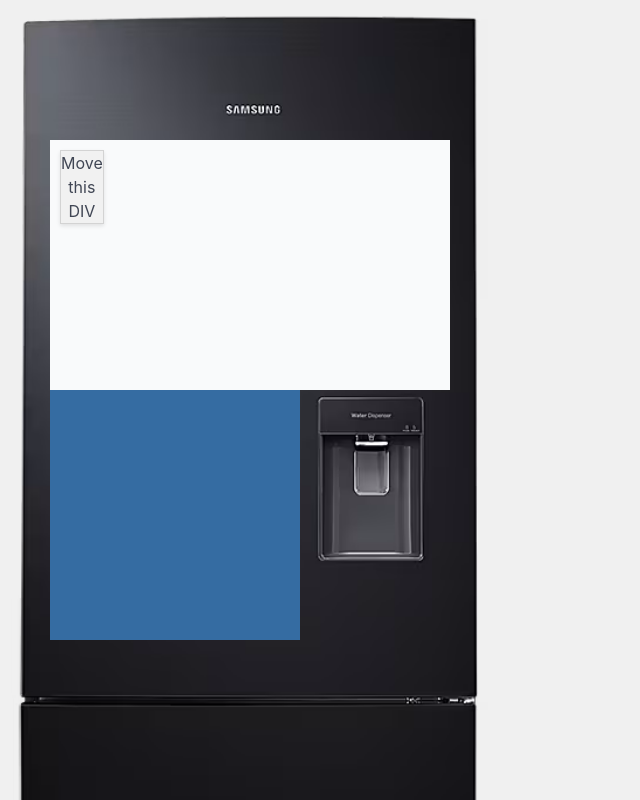
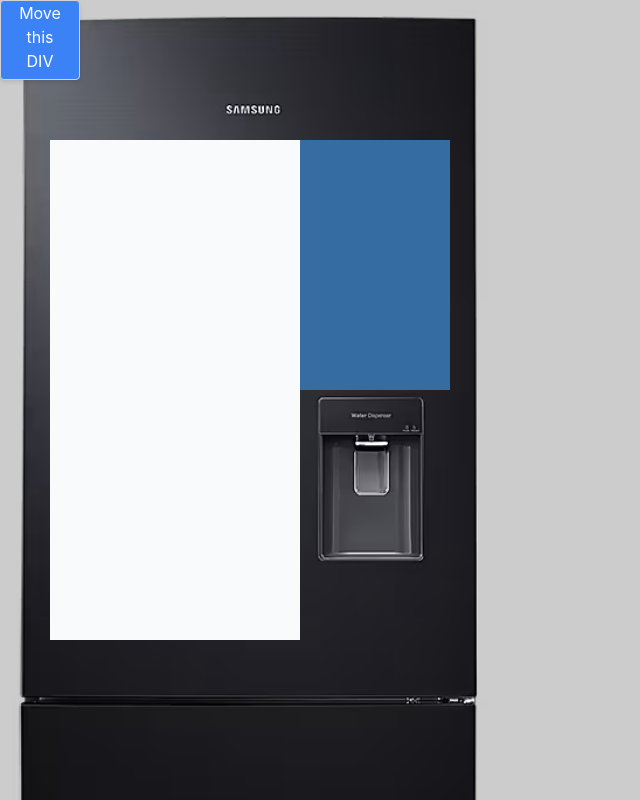
Before and after one commit to sorelyss/fridge-log, a plain HTML site: page index.html in a window 1280 px wide. Shown: the whole page, without its empty margins (0-640 px from the left). Drawn offline with nearby package versions, Linux system fonts and the light colour scheme.

Commit message:
checkpoint

```diff
--- a/app.js
+++ b/app.js
@@ -3,13 +3,10 @@ dragElement(document.getElementById("magnet"));
 
 function dragElement(elmnt) {
   var pos1 = 0, pos2 = 0, pos3 = 0, pos4 = 0;
-  if (document.getElementById(elmnt.id + "header")) {
-    // if present, the header is where you move the DIV from:
-    document.getElementById(elmnt.id + "header").onmousedown = dragMouseDown;
-  } else {
-    // otherwise, move the DIV from anywhere inside the DIV:
-    elmnt.onmousedown = dragMouseDown;
-  }
+
+  // otherwise, move the DIV from anywhere inside the DIV:
+  elmnt.onmousedown = dragMouseDown;
+
 
   function dragMouseDown(e) {
     e = e || window.event;
--- a/index.html
+++ b/index.html
@@ -4,24 +4,23 @@
 <head>
   <meta charset="UTF-8">
   <meta name="viewport" content="width=device-width, initial-scale=1.0">
-  <title>Frigde Log</title>
+  <title>Fridge Log</title>
   <link rel="stylesheet" href="styles.css">
 </head>
 
 <body>
+  <div id="fridge">
 
-  <div class="fridge">
+    <div class="fridgeSpace" id="fridgeSpace1"></div>
+    <div class="fridgeSpace2" id="fridgeSpace2"></div>
 
     <div id="magnet" class="magnet">
       <p>Move</p>
       <p>this</p>
       <p>DIV</p>
-      </div>
-      </div>
-      </div>
+    </div>
 
-  <div class="fridge2">
-
+  </div>
 
   <script src="app.js"></script>
 </body>
--- a/styles.css
+++ b/styles.css
@@ -4,70 +4,64 @@ body,
 html {
     height: 100%;
     margin: 0;
-    display: flex;
+    /* display: flex; */
     justify-content: center;
     align-items: center;
     background-color: #f0f0f0;
+}
+
+
+#fridge {
+    height: 100%;
+    margin: 0;
+    justify-content: center;
+    align-items: center;
     background-image: url("fridge.png");
+    background-color: #cccccc;
     background-repeat: no-repeat;
-    background-position: left top;
+    background-position: top left;
     background-size: 500px;
 }
 
-#mydiv {
+/* .fridgeSpace,
+.fridgeSpace2 {
+    position: relative;
+} */
+
+.fridgeSpace {
+    width: 250px;
+    height: 500px;
+    background-color: #f9fafb;
     position: absolute;
-    z-index: 9;
-    background-color: #f1f1f1;
-    border: 1px solid #d3d3d3;
-    text-align: center;
+    /* overflow: hidden; */
+    /* display: flex; */
+    padding: 10px;
+    top: 140px;
+    left: 50px;
 }
 
-#magnetheader {
-    padding: 10px;
-    cursor: move;
-    z-index: 10;
-    background-color: #2196F3;
-    color: #fff;
-}
-
-.fridge {
-    width: 400px;
+.fridgeSpace2 {
+    width: 150px;
     height: 250px;
-    background-color: #f9fafb;
-    /* border: 2px solid #e5e7eb; */
-    /* border-radius: 8px; */
-    /* box-shadow: 0 2px 10px rgba(0, 0, 0, 0.1); */
+    background-color: #356ca2;
     position: absolute;
-    overflow: hidden;
-    display: flex;
+    /* overflow: hidden; */
+    /* display: flex; */
     /* flex-wrap: wrap; */
     padding: 10px;
     top: 140px;
-    left: 50px;
-  }
-.fridge2 {
-    width: 250px;
-    height: 250px;
-    background-color: #356ca2;
-    /* border: 2px solid #e5e7eb; */
-    /* border-radius: 8px; */
-    /* box-shadow: 0 2px 10px rgba(0, 0, 0, 0.1); */
-    position: absolute;
-    /* overflow: hidden; */
-    overflow:hidden;
-    display: flex;
-    flex-wrap: wrap;
-    padding: 10px;
-    top: 390px;
-    left: 50px;
-  }
+    left: 300px;
+}
 
 .magnet {
+    width: 80px;
+    height: 80px;
+    background-color: #3b82f6;
+    color: white;
+    border-radius: 4px;
     position: absolute;
-    /* z-index: 9; */
-    background-color: #f1f1f1;
     border: 1px solid #d3d3d3;
     text-align: center;
     box-shadow: 0 2px 4px rgba(0, 0, 0, 0.1);
-
+    /* transition: opacity 0.3s ease; */
 }
```
